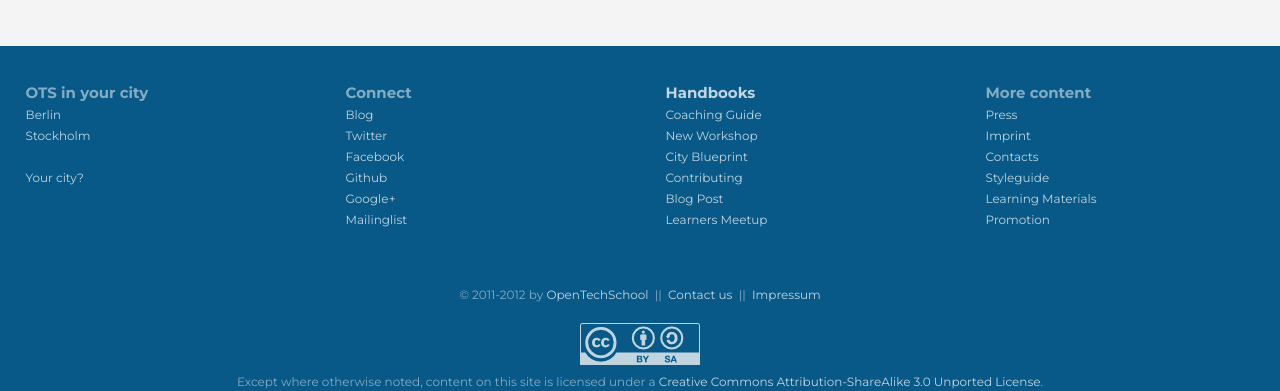
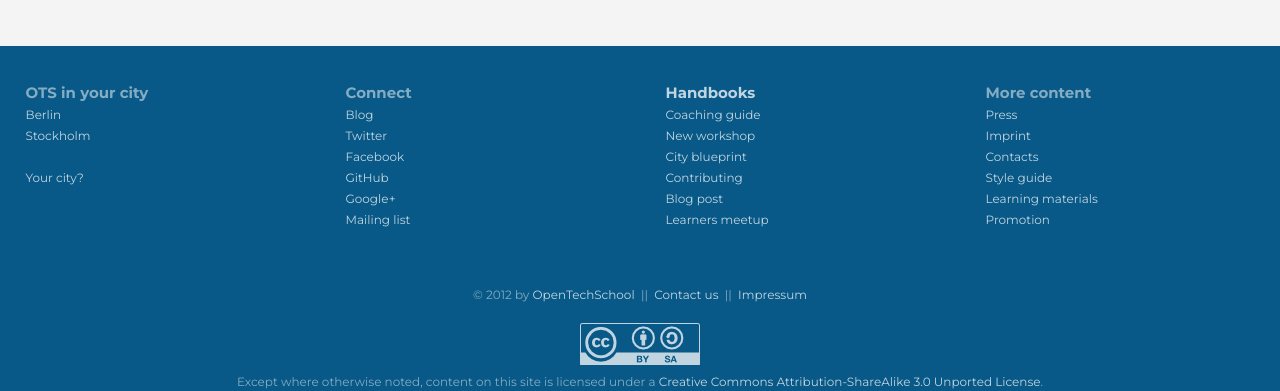
Before and after one commit to OpenTechSchool/www.opentechschool.org, a Jekyll site: the page built from index.html, in a window 1280 px wide. Shown: the part 1546-1937 px from the top of the page. Built offline with Jekyll 4.4.1, drawn with Linux system fonts in a browser that asks for light colours; nearby versions of some CDN libraries.

Commit message:
copyediting

```diff
--- a/_includes/_footer.html
+++ b/_includes/_footer.html
@@ -31,13 +31,13 @@
               <a href="https://www.facebook.com/OpenTechSchool">Facebook</a>
             </li>
             <li>
-              <a href="https://github.com/OpenTechSchool/">Github</a>
+              <a href="https://github.com/OpenTechSchool/">GitHub</a>
             </li>
             <li>
               <a href="https://plus.google.com/b/114834784518588736271/114834784518588736271/posts">Google+</a>
             </li>
             <li>
-              <a href="https://groups.google.com/a/opentechschool.org/forum/?fromgroups#!forum/discuss.global">Mailinglist</a>
+              <a href="https://groups.google.com/a/opentechschool.org/forum/?fromgroups#!forum/discuss.global">Mailing list</a>
             </li>
           </ul>
         </li>
@@ -48,22 +48,22 @@
           <h3><a href="/handbooks/">Handbooks</a></h3>
           <ul>
             <li>
-              <a href="http://opentechschool.github.com/slides/presentations/coaching/">Coaching Guide</a>
+              <a href="http://opentechschool.github.com/slides/presentations/coaching/">Coaching guide</a>
             </li>
             <li>
-              <a href="/handbooks/new-workshop.html">New Workshop</a>
+              <a href="/handbooks/new-workshop.html">New workshop</a>
             </li>
             <li>
-              <a href="/handbooks/city-blueprint.html">City Blueprint</a>
+              <a href="/handbooks/city-blueprint.html">City blueprint</a>
             </li>
             <li>
               <a href="/handbooks/contributing.html">Contributing</a>
             </li>
             <li>
-              <a href="/handbooks/blog-posts.html">Blog Post</a>
+              <a href="/handbooks/blog-posts.html">Blog post</a>
             </li>
             <li>
-              <a href="/handbooks/learners_meetup.html">Learners Meetup</a>
+              <a href="/handbooks/learners_meetup.html">Learners meetup</a>
             </li>
           </ul>
         </li>
@@ -81,10 +81,10 @@
               <a href="/contact.html">Contacts</a>
             </li>
             <li>
-              <a href="/handbooks/styles.html">Styleguide</a>
+              <a href="/handbooks/styles.html">Style guide</a>
             </li>
             <li>
-              <a href="/material.html">Learning Materials</a>
+              <a href="/material.html">Learning materials</a>
             </li>
             <li>
               <a href="/handbooks/promotion.html">Promotion</a>
@@ -95,7 +95,7 @@
 
 
       <p>
-        © 2011-2012 by <a href="http://www.opentechschool.org">OpenTechSchool</a>&nbsp;&nbsp;||&nbsp;&nbsp;<a href="/contact.html">Contact us</a>&nbsp;&nbsp;||&nbsp;&nbsp;<a href="/imprint.html">Impressum</a>
+        © 2012 by <a href="http://www.opentechschool.org">OpenTechSchool</a>&nbsp;&nbsp;||&nbsp;&nbsp;<a href="/contact.html">Contact us</a>&nbsp;&nbsp;||&nbsp;&nbsp;<a href="/imprint.html">Impressum</a>
       </p>
       <p>
         <a title="we are under creative commons" href="http://creativecommons.org/licenses/by/3.0/"><img src="/images/by-sa-cp.png"></a><br>
```
